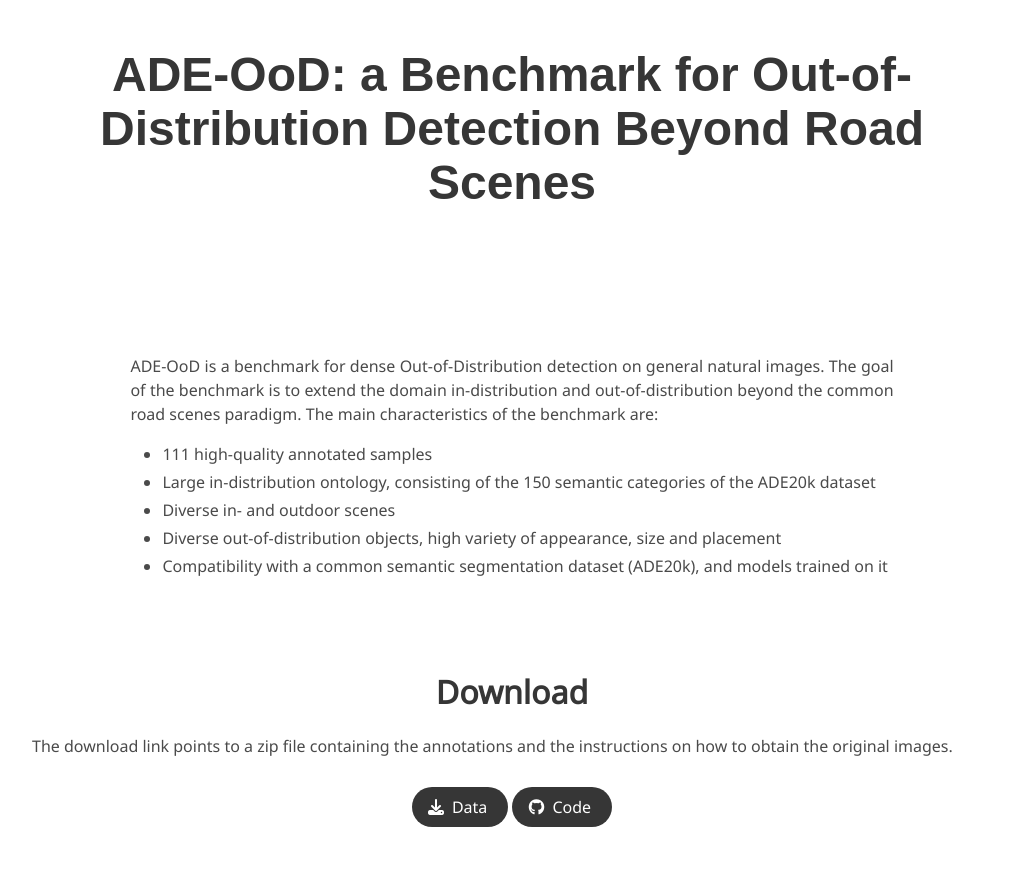
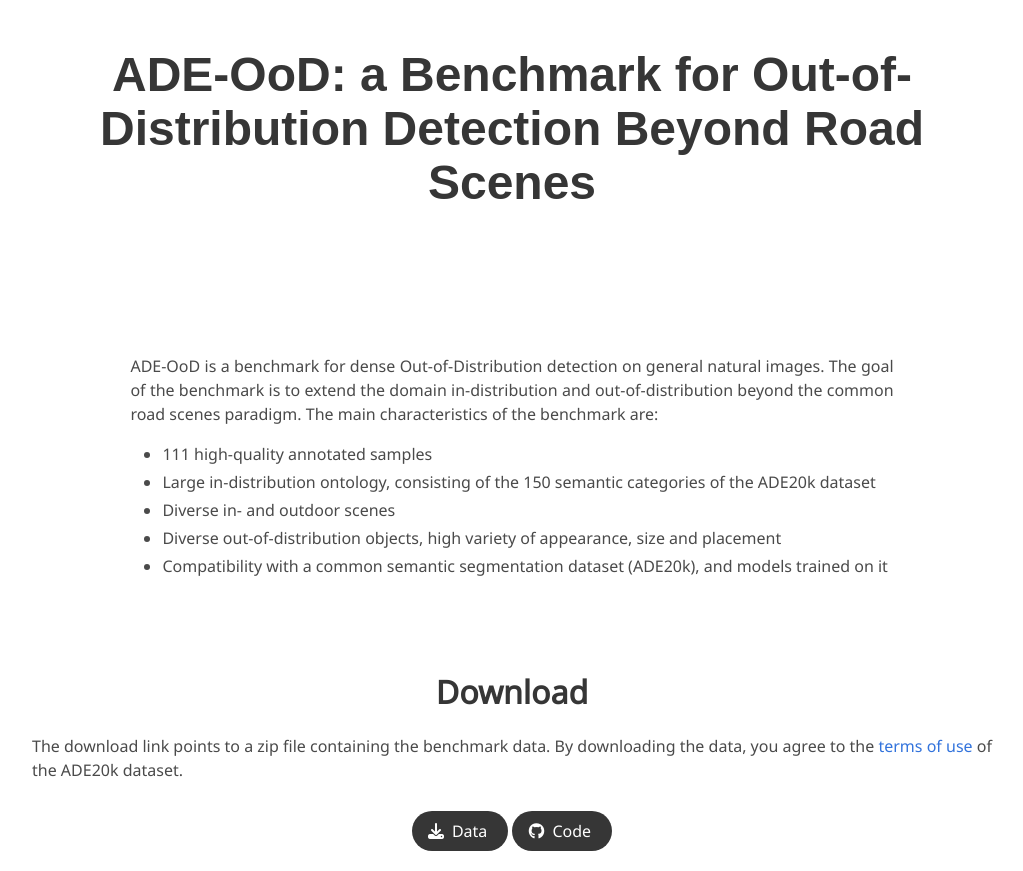
Before and after one commit to ade-ood/ade-ood.github.io, a plain HTML site: page index.html in a window 1280 px wide. Shown: the top 871 px of the page, without its empty margins (128-1151 px from the left). Drawn offline with Linux system fonts and the light colour scheme; some icons are missing; a web font is replaced by a local one.

Commit message:
terms of use

```diff
--- a/index.html
+++ b/index.html
@@ -171,7 +171,7 @@
         <h2 class="title is-3">Download</h2>
         <div class="content has-text-justified">
           <p>
-            The download link points to a zip file containing the annotations and the instructions on how to obtain the original images.
+            The download link points to a zip file containing the benchmark data. By downloading the data, you agree to the <a href="https://groups.csail.mit.edu/vision/datasets/ADE20K/terms/">terms of use</a> of the ADE20k dataset.
           </p>
         </div>
         <span class="link-block">
```
